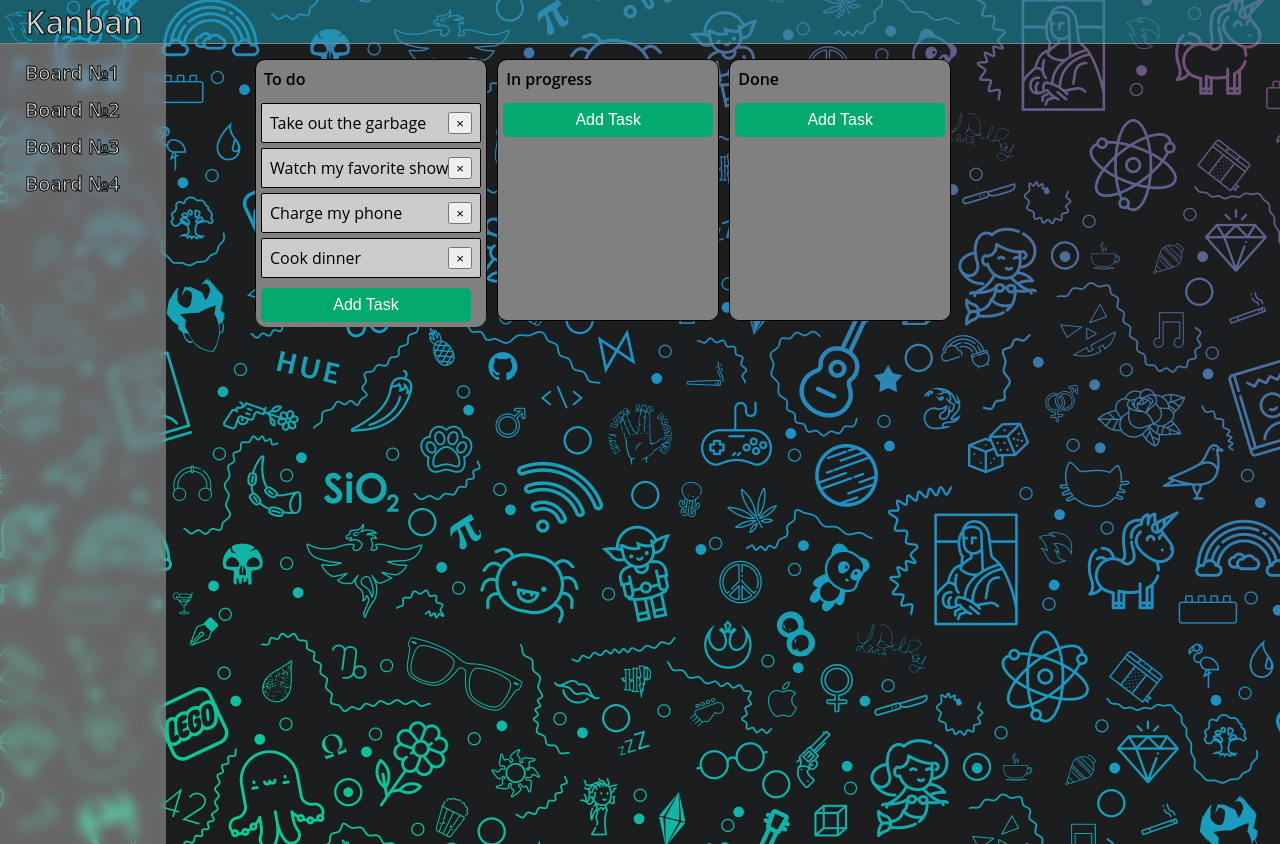
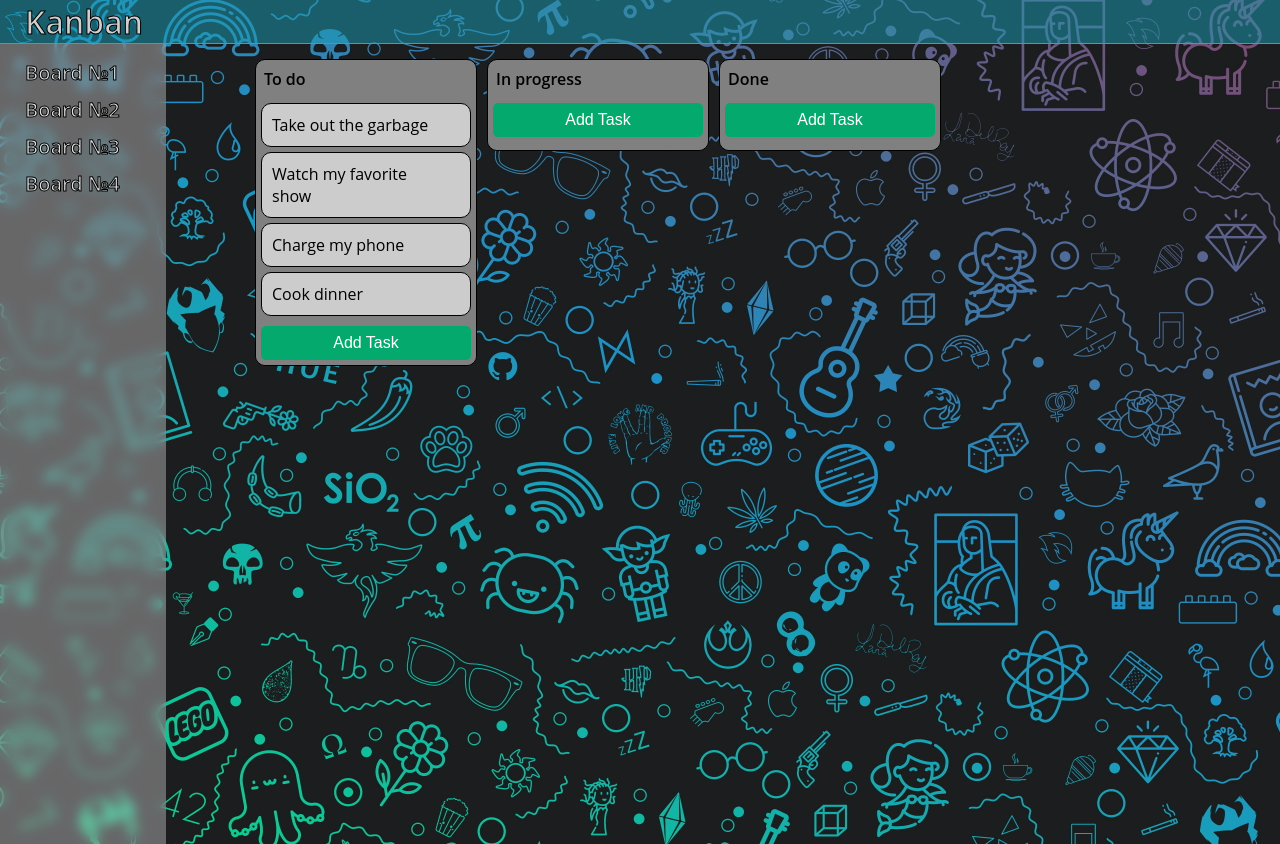
Before and after one commit to vpast/kanban_client, a React (Create React App) app: page /board in a window 1280 px wide. Built offline with nearby package versions, Linux system fonts and the light colour scheme.

Commit message:
design fixes, height resize

```diff
--- a/src/components/Column.js
+++ b/src/components/Column.js
@@ -5,7 +5,7 @@ import { useState, useEffect, useCallback } from 'react';
 import isPropValid from '@emotion/is-prop-valid';
 
 const Container = styled.div`
-  height: ${(props) => (props.isModalOpen ? '300px' : '260px')};
+  height: ${(props) => props.dynamicHeight}px;
   border: 1px solid rgb(0, 0, 0);
   border-radius: 10px;
   margin: 5px;
@@ -74,12 +74,18 @@ const ButtonDecline = styled.button`
   cursor: pointer;
 `;
 
-const TaskInput = styled.input`
+const TaskInput = styled.textarea`
   border-radius: 5px;
   width: 190px;
   height: 30px;
   padding: 8px;
   margin: 5px;
+  white-space: pre-wrap;
+  overflow-wrap: break-word;
+  resize: none;
+  height: auto;
+  min-height: 30px;
+  max-height: 300px;
 `;
 
 const Label = styled.label`
@@ -96,21 +102,32 @@ const Column = (props) => {
   const [showModal, setShowModal] = useState(false);
   const [newTask, setNewTask] = useState({ title: '', description: '' });
   const [taskCount, setTaskCount] = useState(props.tasks.length);
-  const initialHeight = 260 + (props.tasks.length - 4) * 50;
-  const [containerHeight, setContainerHeight] = useState(`${initialHeight}`);
+  const [containerHeight, setContainerHeight] = useState(100);
 
   const updateListHeight = useCallback(() => {
-    if (taskCount > 4) {
-      const newHeight = 260 + (taskCount - 4) * 44; // Например, увеличиваем высоту на 50 пикселей за каждую задачу
-      setContainerHeight(`${newHeight}px`);
-    }
-  }, [taskCount, setContainerHeight]);
+    const totalTaskHeight = props.tasks.reduce(
+      (total, task) => total + task.height,
+      0
+    );
+    const newHeight = Math.max(90, totalTaskHeight + 20);
+    setContainerHeight(newHeight);
+  }, [props.tasks]);
 
   useEffect(() => {
     updateListHeight();
   }, [taskCount, updateListHeight]);
 
   // console.log(props.tasks.length);
+
+  const autoExpandTextarea = (textarea) => {
+    textarea.style.height = 'auto';
+    textarea.style.height = textarea.scrollHeight + 'px';
+  };
+
+  const handleInputChange = (event) => {
+    setNewTask({ ...newTask, content: event.target.value });
+    autoExpandTextarea(event.target);
+  };
 
   const handleAddTask = () => {
     if (!props.tasks) {
@@ -182,7 +199,7 @@ const Column = (props) => {
               {...provided.draggableProps}
               ref={provided.innerRef}
               $isModalOpen={showModal}
-              style={{ height: containerHeight }}
+              dynamicHeight={containerHeight}
             >
               <Title {...provided.dragHandleProps}>{props.column.title}</Title>
               <Droppable droppableId={props.column.id} type='task'>
@@ -216,9 +233,7 @@ const Column = (props) => {
                     <TaskInput
                       type='text'
                       value={newTask.content}
-                      onChange={(e) =>
-                        setNewTask({ ...newTask, content: e.target.value })
-                      }
+                      onChange={handleInputChange}
                       placeholder='Your Task'
                     />
                   </Label>
--- a/src/components/Task.js
+++ b/src/components/Task.js
@@ -4,6 +4,36 @@ import styled from 'styled-components';
 const TaskContainer = styled.div`
   display: flex;
   justify-content: space-between;
+  align-items: center;
+  position: relative;
+`;
+
+const TaskContent = styled.div`
+  flex-grow: 1;
+  word-wrap: break-word;
+  white-space: pre-line;
+  overflow-wrap: break-word;
+  min-height: 20px; /* Минимальная высота, чтобы не сворачивался в пустом состоянии */
+  overflow: hidden;
+  margin-right: 30px;
+`;
+
+const DeleteButton = styled.button`
+  display: none; /* Начально скрываем кнопку */
+  background: none;
+  border: none;
+  font-size: 24px;
+  cursor: pointer;
+  color: black;
+  position: absolute;
+  right: 8px; /* Располагаем крестик справа с отступом */
+  top: 50%; /* По середине вертикали */
+  transform: translateY(-50%);
+
+  /* Добавляем стили при наведении на задачу */
+  ${TaskContainer}:hover & {
+    display: block; /* Показываем кнопку при наведении */
+  }
 `;
 
 const Task = (props) => {
@@ -28,8 +58,8 @@ const Task = (props) => {
             {...provided.dragHandleProps}
             ref={provided.innerRef}
           >
-            <div>{task?.content}</div>
-            <button onClick={handleDeleteTask}>&times;</button>
+            <TaskContent>{task?.content}</TaskContent>
+            <DeleteButton onClick={handleDeleteTask}>&times;</DeleteButton>
           </TaskContainer>
         )}
       </Draggable>
--- a/src/css/App.css
+++ b/src/css/App.css
@@ -90,9 +90,10 @@ p {
 }
 
 .containerTaskBoxTask {
+  width: 188px;
   border: 1px solid rgb(0, 0, 0);
-  border-radius: 2px;
-  padding: 8px;
+  border-radius: 10px;
+  padding: 10px;
   margin: 5px;
   background-color: rgb(204, 204, 204);
 }
```
